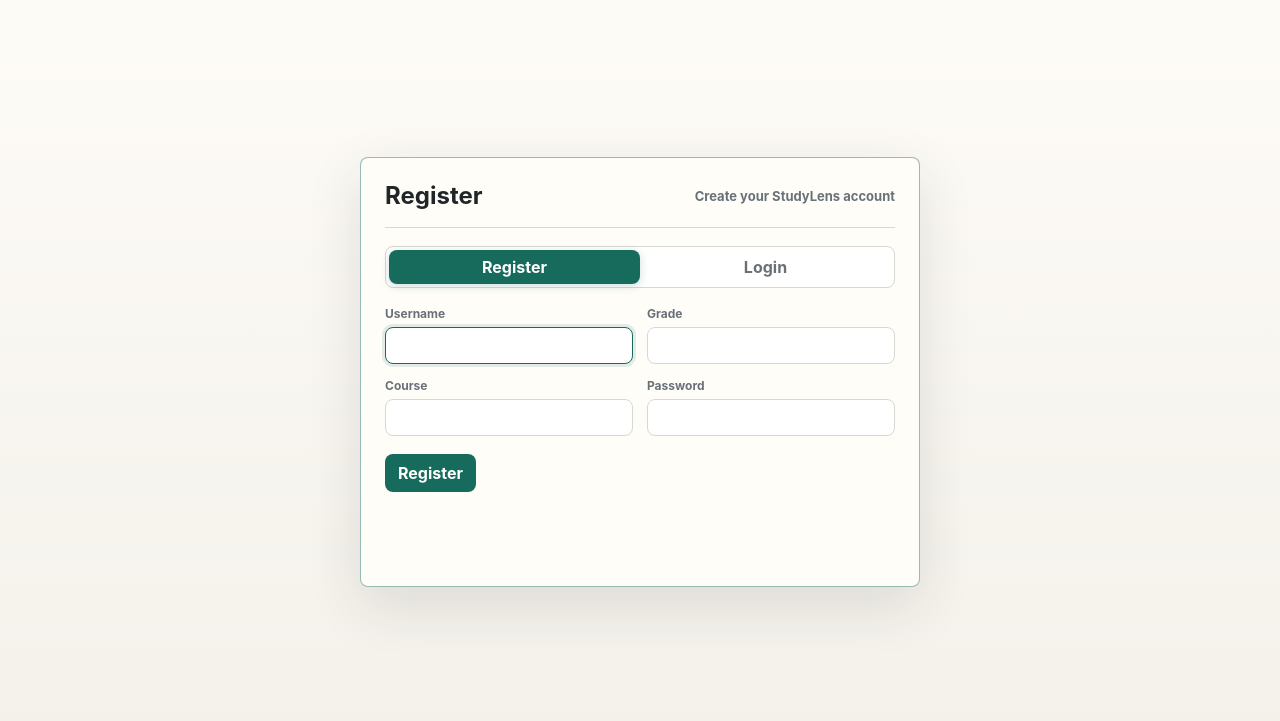
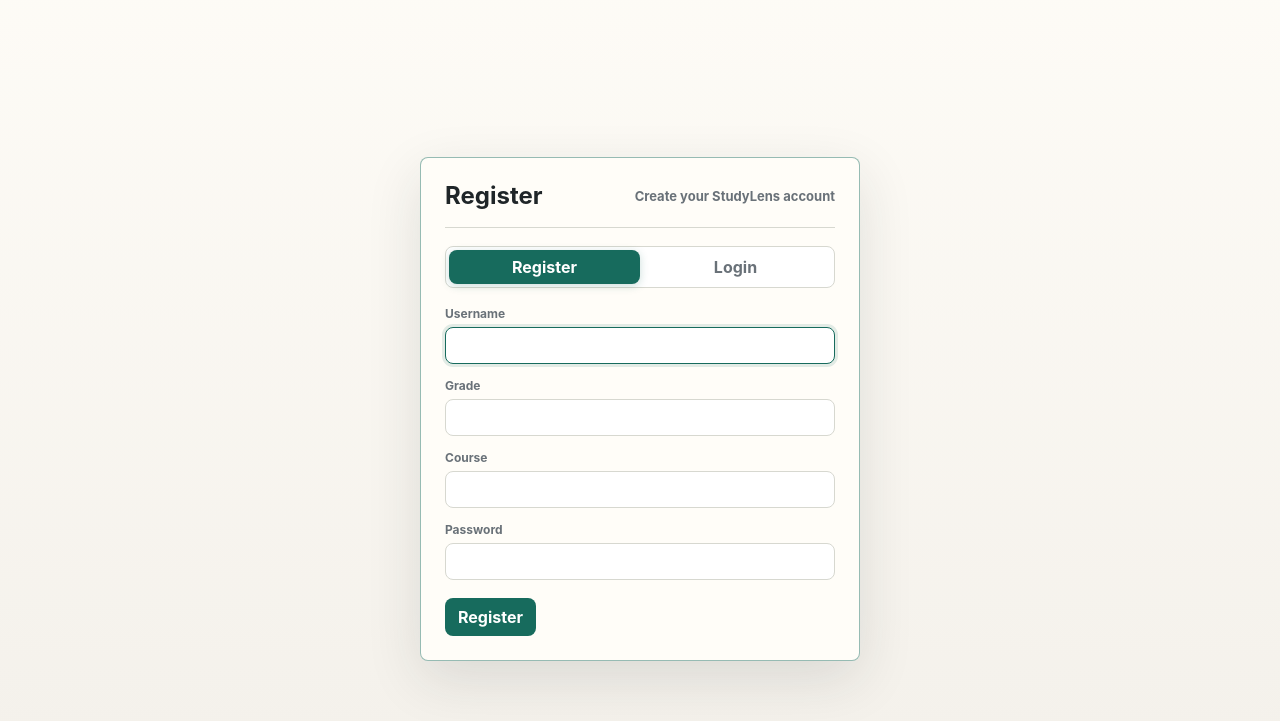
Before and after one commit to sunyxedu/StudyLens, a website with bundled scripts: page web/public/index.html in a window 1280 px wide. Shown: the part 65-786 px from the top of the page. Built offline with nearby package versions, Linux system fonts and the light colour scheme; files whose address does not match are found by name; what marked-katex-extension would draw is missing.

Commit message:
Stack auth fields

```diff
--- a/web/public/styles.css
+++ b/web/public/styles.css
@@ -304,7 +304,6 @@ textarea:focus {
   display: grid;
   align-content: start;
   gap: 18px;
-  width: min(100%, 560px);
   margin: 0 auto;
   border: 1px solid var(--border);
   border-radius: 8px;
@@ -313,9 +312,12 @@ textarea:focus {
   padding: 24px;
 }
 
+.login-panel {
+  width: min(100%, 440px);
+}
+
 .login-panel[data-auth-mode="register"] {
   border-color: rgba(23, 107, 93, 0.45);
-  min-height: 430px;
 }
 
 .login-panel[data-auth-mode="login"] {
@@ -329,7 +331,7 @@ textarea:focus {
 
 .login-grid {
   display: grid;
-  grid-template-columns: repeat(2, minmax(0, 1fr));
+  grid-template-columns: 1fr;
   gap: 14px;
 }
 
@@ -1452,10 +1454,6 @@ textarea:focus {
     padding: 18px;
   }
 
-  .login-panel[data-auth-mode="register"] {
-    min-height: 515px;
-  }
-
   .login-grid {
     grid-template-columns: 1fr;
   }
```
